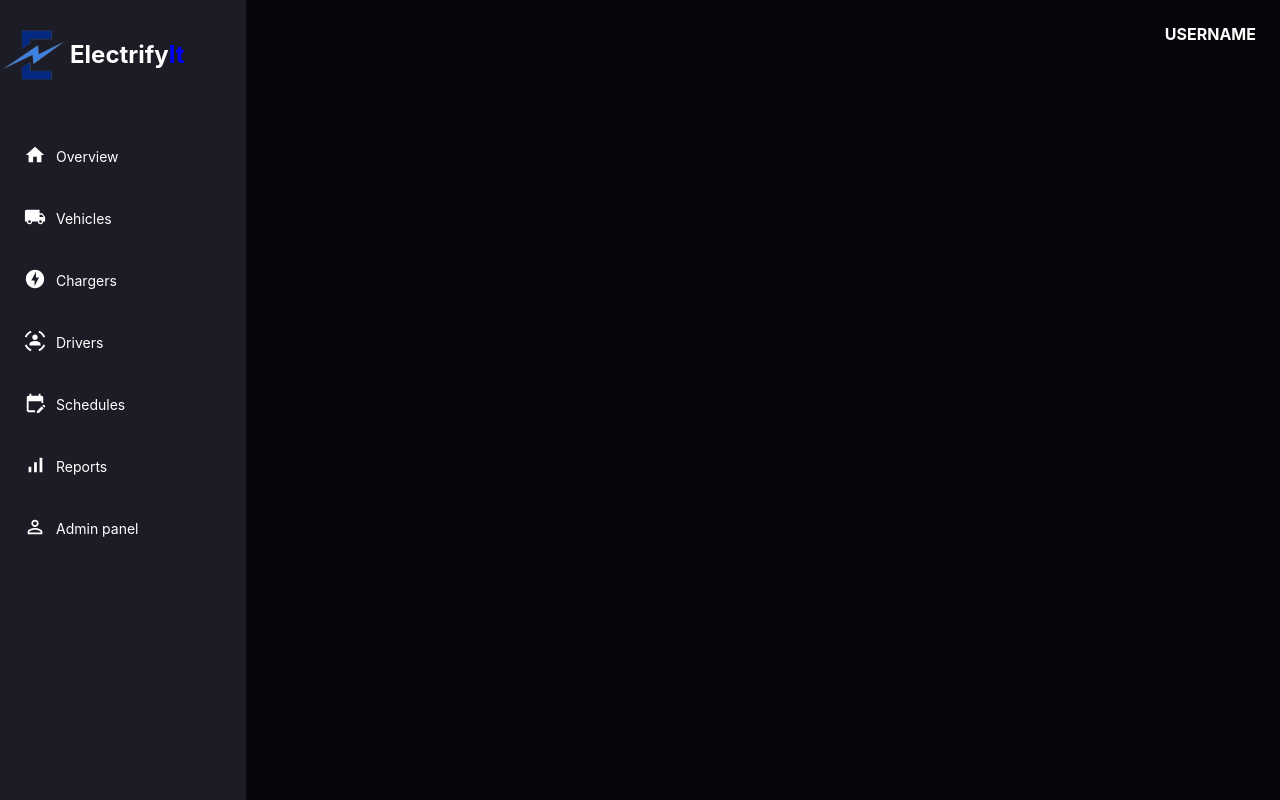
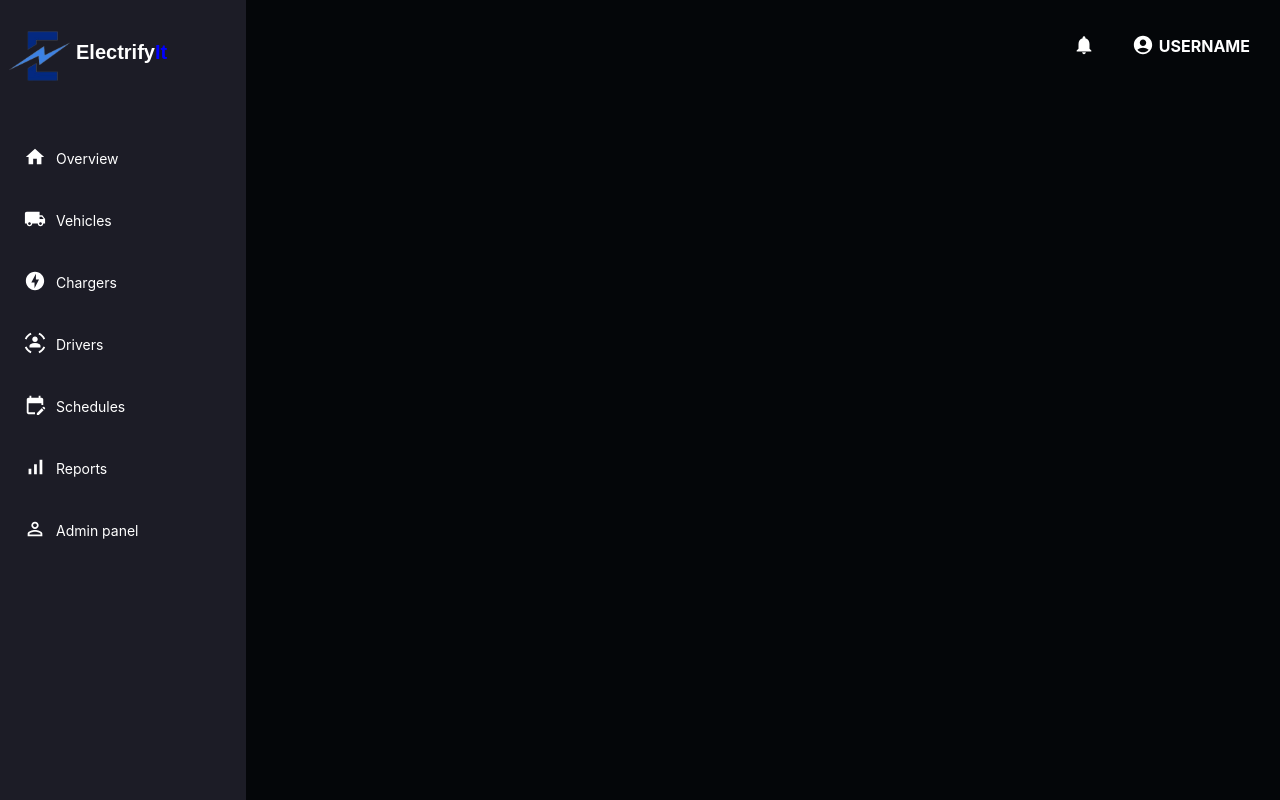
Before and after one commit to komolika05/electrifyIt-frontend, a React (Create React App) app: page / in a window 1280 px wide. Built offline with nearby package versions, Linux system fonts and the light colour scheme.

Commit message:
add styling

```diff
--- a/src/Layout/Layout.js
+++ b/src/Layout/Layout.js
@@ -1,6 +1,8 @@
 import { Outlet, useLocation } from "react-router-dom";
 import Sidebar from "./../Sidebar/Sidebar";
 import { useEffect, useState, useRef } from "react";
+import AccountCircleIcon from "@mui/icons-material/AccountCircle";
+import NotificationsIcon from "@mui/icons-material/Notifications";
 
 import "./Layout.scss";
 
@@ -17,7 +19,11 @@ const Layout = () => {
       <div className="page">
         <div className="header">
           <h1 style={{ "text-transform": "capitalize" }}>{pageTitle}</h1>
-          <h4>USERNAME</h4>
+          <div className="username">
+            <NotificationsIcon sx={{ fontSize: "22px", marginRight: "37px" }} />
+            <AccountCircleIcon sx={{ fontSize: "22px", marginRight: "5px" }} />
+            <h4>USERNAME</h4>
+          </div>
         </div>
         <Outlet />
         <br />
--- a/src/Layout/Layout.scss
+++ b/src/Layout/Layout.scss
@@ -22,6 +22,16 @@
             width: 100%;
             justify-content: space-between;
             margin-bottom: 30px;
+
+            .username{
+                display: flex;
+                margin-top: 10px;
+                margin-right: 6px;
+
+                h4{
+                    margin-top: 2px;
+                }
+            }
         }
     }
 }
--- a/src/Sidebar/Sidebar.js
+++ b/src/Sidebar/Sidebar.js
@@ -56,11 +56,11 @@ function Sidebar() {
   ];
   return (
     <div className="container-sidebar">
-      <div className="top-left">
+      <button className="top-left" onClick={() => navigate("/overview")}>
         <img className="logo" src={electrifyLogo} />
         <h2>Electrify</h2>
         <h2 style={{ color: "blue" }}>It</h2>
-      </div>
+      </button>
       <div className="menu-items">
         {items.map(({ iconSrc, name, navigateTo }) => (
           <MenuItem
--- a/src/Sidebar/Sidebar.scss
+++ b/src/Sidebar/Sidebar.scss
@@ -12,6 +12,9 @@
     flex-direction: row;
     margin-bottom: 30px;
     margin-top: 20px;
+    background-color: #1c1c26;
+    border: none;
+    cursor: pointer;
 }
 
 .logo{
```
Also changed, not shown: public/index.html (line endings or trailing spaces).
